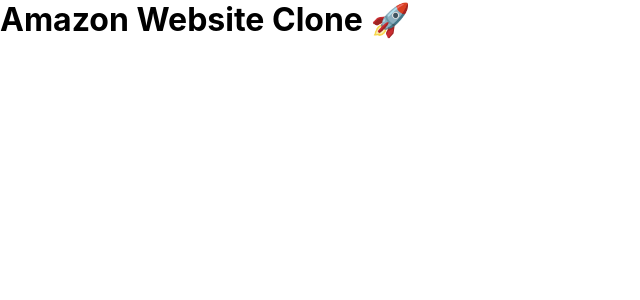
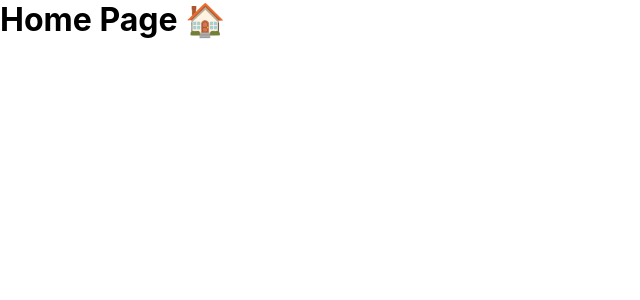
Before and after one commit to afrinnusrat/amazon-clone-wilden, a React (Create React App) app: page / in a window 1280 px wide. Shown: the top 300 px of the page, without its empty margins (0-640 px from the left). Built offline with nearby package versions, Linux system fonts and the light colour scheme.

Commit message:
Membuat Router untuk /checkout, /login, / home page

```diff
--- a/src/App.js
+++ b/src/App.js
@@ -1,18 +1,29 @@
 import React from 'react';
 import './App.css';
+import { BrowserRouter as Router, Switch, Route } from 'react-router-dom';
+
+// {/* we NEED React-ROUTER */}
+// {/* localhost.com/ */}
+// {/* localhost.com/checkout */}
+// {/* localhost.com/login */}
 
 function App() {
   return (
-    <div className="App">
-      <h1>Amazon Website Clone 🚀</h1>
-
-      {/* we NEED React-ROUTER */}
-
-      {/* localhost.com/ */}
-      {/* localhost.com/checkout */}
-      {/* localhost.com/login */}
-
-    </div>
+    <Router>
+      <div className="app">
+        <Switch>
+          <Route path="/checkout">
+            <h1>Checkout 💰</h1>
+          </Route>
+          <Route path="/login">
+            <h1>Login page 🚪</h1>
+          </Route>
+          <Route path="/">
+            <h1>Home Page 🏠</h1>
+          </Route>
+        </Switch>
+      </div>
+    </Router>
   );
 }
 
```
